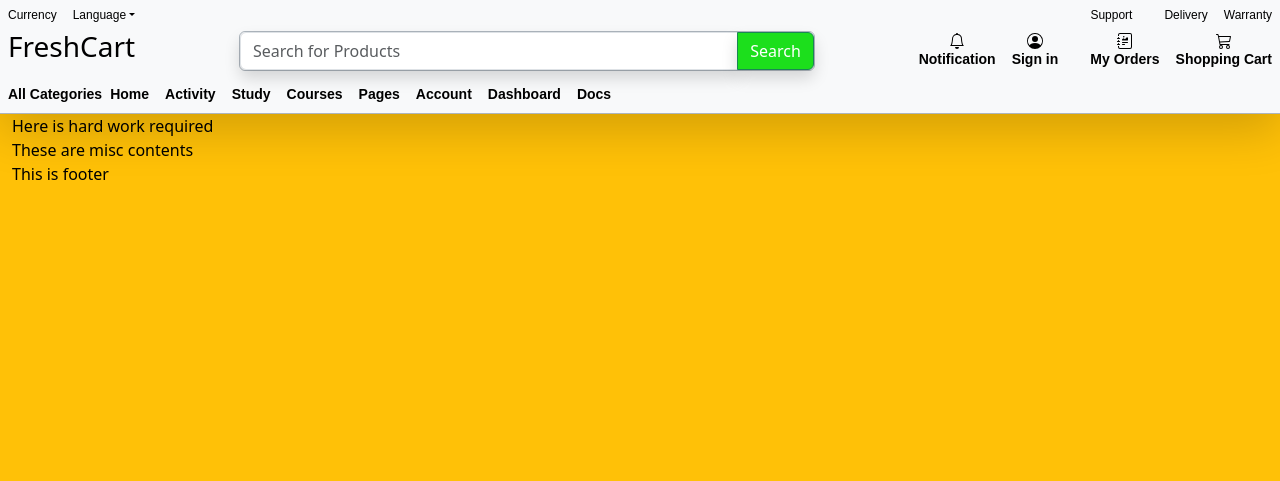
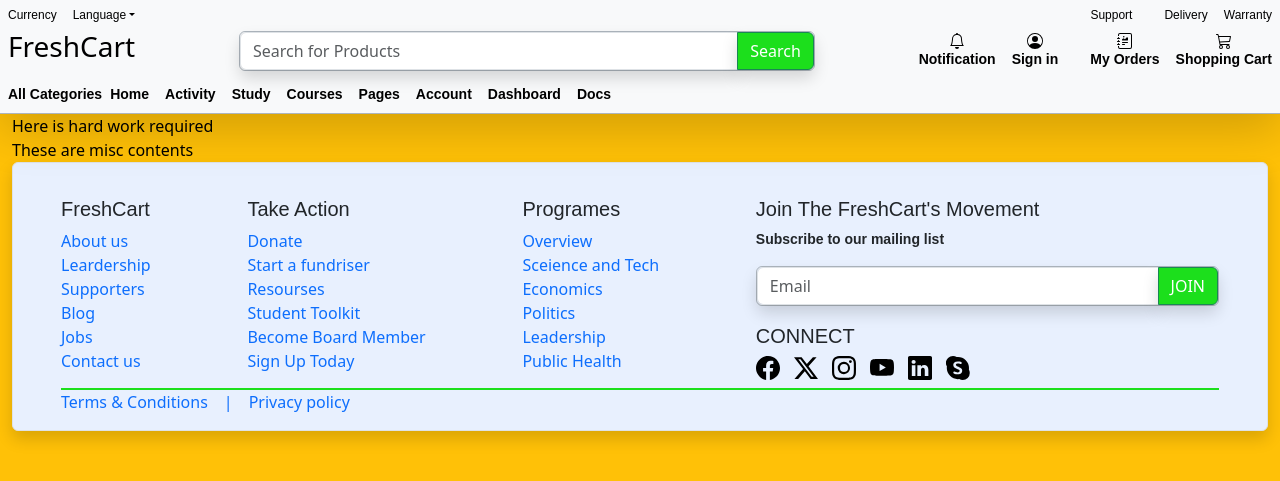
Before and after one commit to Stedoh55/e-learning, a Django app: page / in a window 1280 px wide. Shown: the top 481 px of the page. Run offline with Django 5.2, Linux system fonts and the light colour scheme; some libraries are stand-ins or nearby versions.

Commit message:
Adding the footer section to pages

```diff
--- a/elearning/onlinecourse/templates/onlinecourse/pages/dashboard.html
+++ b/elearning/onlinecourse/templates/onlinecourse/pages/dashboard.html
@@ -16,7 +16,8 @@
         <h1 class="mt-3 fs-4">Welcome Back {{user.first_name}}!</h1>
         <p>We are glad You're hare</p>
     </div>
-
+    <!--The Footer -->
+    {% include '../partials/_footer.html' %}
 
 
     <script src="{% static 'js/bootstrap.min.js' %}"></script>
--- a/elearning/onlinecourse/templates/onlinecourse/pages/index.html
+++ b/elearning/onlinecourse/templates/onlinecourse/pages/index.html
@@ -24,13 +24,13 @@
                 These are misc contents
          </section>
 
-         <!-- Footer -->
-        <footer>
-            This is footer
-        </footer>
+
 
 
     </div>
+     <!--The Footer -->
+    {% include '../partials/_footer.html' %}
+
     <script src="{% static 'js/bootstrap.min.js' %}"></script>
     <script src="{% static 'js/bootstrap.bundle.min.js' %}"></script>
 </body>
--- a/elearning/onlinecourse/templates/onlinecourse/pages/login.html
+++ b/elearning/onlinecourse/templates/onlinecourse/pages/login.html
@@ -78,6 +78,9 @@
         <div style="font-size: 50px; margin: 20px;">Hello World we are back</div>
 
     </div>
+     <!--The Footer -->
+    {% include '../partials/_footer.html' %}
+
     <script src="{% static 'js/bootstrap.min.js' %}"></script>
     <script src="{% static 'js/bootstrap.bundle.min.js' %}"></script>
 </body>
--- a/elearning/onlinecourse/templates/onlinecourse/pages/signup.html
+++ b/elearning/onlinecourse/templates/onlinecourse/pages/signup.html
@@ -88,6 +88,9 @@
         <div style="font-size: 50px; margin: 20px;">Hello World we are back</div>
 
     </div>
+    <!--The Footer -->
+    {% include '../partials/_footer.html' %}
+
     <script src="{% static 'js/bootstrap.min.js' %}"></script>
     <script src="{% static 'js/bootstrap.bundle.min.js' %}"></script>
 </body>
--- /dev/null
+++ b/elearning/onlinecourse/templates/onlinecourse/partials/_footer.html
@@ -0,0 +1,63 @@
+{% load static %}
+<section class="container-fluid mb-3  ">
+    <div class="card px-5 py-3 shadow border" style="background-color: rgb(232, 240, 254);">
+         <div class="d-flex  justify-content-between ">
+        <div>
+            <h2 class="footer-links">FreshCart</h2>
+            <a class="d-block" style="text-decoration: none;" href="#">About us</a>
+            <a class="d-block" style="text-decoration: none;" href="#">Leardership</a>
+            <a class="d-block" style="text-decoration: none;" href="#">Supporters</a>
+            <a class="d-block" style="text-decoration: none;" href="#">Blog</a>
+            <a class="d-block" style="text-decoration: none;" href="#">Jobs</a>
+            <a class="d-block" style="text-decoration: none;" href="#">Contact us</a>
+        </div>
+        <div>
+            <h2 class="footer-links">Take Action</h2>
+            <a class="d-block" style="text-decoration: none;" href="#">Donate</a>
+            <a class="d-block" style="text-decoration: none;" href="#">Start a fundriser</a>
+            <a class="d-block" style="text-decoration: none;" href="#">Resourses</a>
+            <a class="d-block" style="text-decoration: none;" href="#">Student Toolkit</a>
+            <a class="d-block" style="text-decoration: none;" href="#">Become Board Member</a>
+            <a class="d-block" style="text-decoration: none;" href="#">Sign Up Today</a>
+        </div>
+        <div>
+            <h2>Programes</h2>
+            <a class="d-block" style="text-decoration: none;" href="#">Overview</a>
+            <a class="d-block" style="text-decoration: none;" href="#">Sceience and Tech</a>
+            <a class="d-block" style="text-decoration: none;" href="#">Economics</a>
+            <a class="d-block" style="text-decoration: none;" href="#">Politics</a>
+            <a class="d-block" style="text-decoration: none;" href="#">Leadership</a>
+            <a class="d-block" style="text-decoration: none;" href="#">Public Health</a>
+        </div>
+
+        <div class="" style="width: 40%;">
+            <h2>Join The FreshCart's Movement</h2>
+            <p>Subscribe to our mailing list</p>
+             <!-- Subscription form -->
+            <div id="search-section" >
+                <form method="get" action="{% url 'learners' %}" class="input-group align items-center my-auto border border-success rounded border-dark-subtle" style="height: 40px;">
+                    <input type="text" name="email" class="form-control shadow" placeholder="Email" aria-label="products search" aria-describedby="button-addon2">
+                    <button  type="submit" id="button-addon2" class="btn btn-success shadow" style="background-color: #1cdf1c;">JOIN</button>
+                </form>
+            </div>
+            <h2>CONNECT</h2>
+            <div class="d-flex justify-content-start">
+                <img style="width: 24px; margin-right: 14px;" src="{% static 'icons/facebook.svg' %}" alt="">
+                <img style="width: 24px; margin-right: 14px;" src="{% static 'icons/twitter-x.svg' %}" alt="">
+                <img style="width: 24px; margin-right: 14px;" src="{% static 'icons/instagram.svg' %}" alt="">
+                <img style="width: 24px; margin-right: 14px;" src="{% static 'icons/youtube.svg' %}" alt="">
+                <img style="width: 24px; margin-right: 14px;" src="{% static 'icons/linkedin.svg' %}" alt="">
+                <img style="width: 24px; margin-right: 14px;" src="{% static 'icons/skype.svg' %}" alt="">
+
+            </div>
+        </div>
+    </div>
+        <div class="mt-2" style="height: 2px; background-color: #1cdf1c;"></div>
+        <div class="d-flex  justify-content-start">
+            <a class="d-block " style="text-decoration: none;" href="#">Terms & Conditions</a>
+             <a class="d-block mx-3" style="text-decoration: none;">|</a>
+            <a class="d-block" style="text-decoration: none;" href="#">Privacy policy</a>
+        </div>
+    </div>
+
+</section>
```
Also changed, not shown: elearning/onlinecourse/static/icons/facebook.svg (added), elearning/onlinecourse/static/icons/instagram.svg (added), elearning/onlinecourse/static/icons/linkedin.svg (added), elearning/onlinecourse/static/icons/skype.svg (added), elearning/onlinecourse/static/icons/twitter-x.svg (added), elearning/onlinecourse/static/icons/youtube.svg (added).
